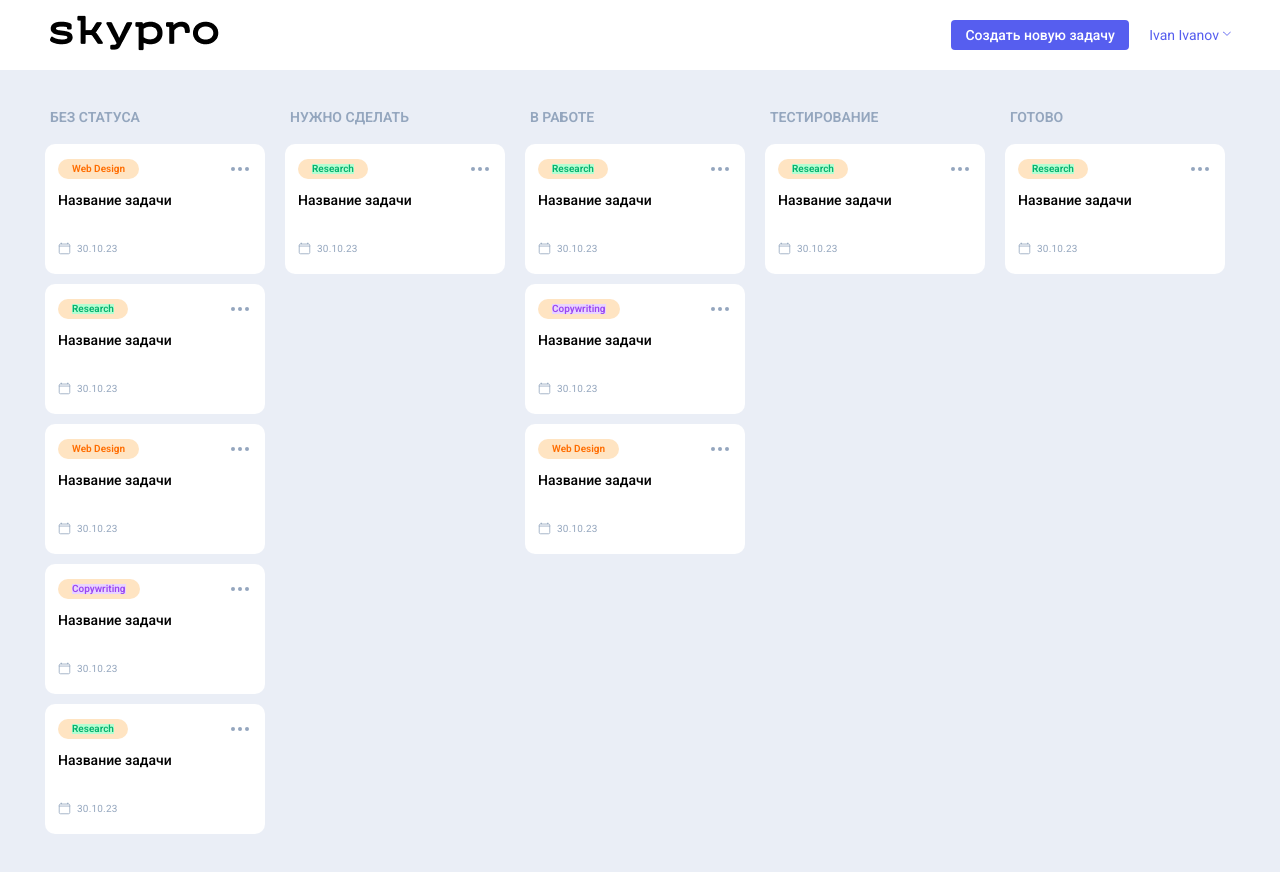
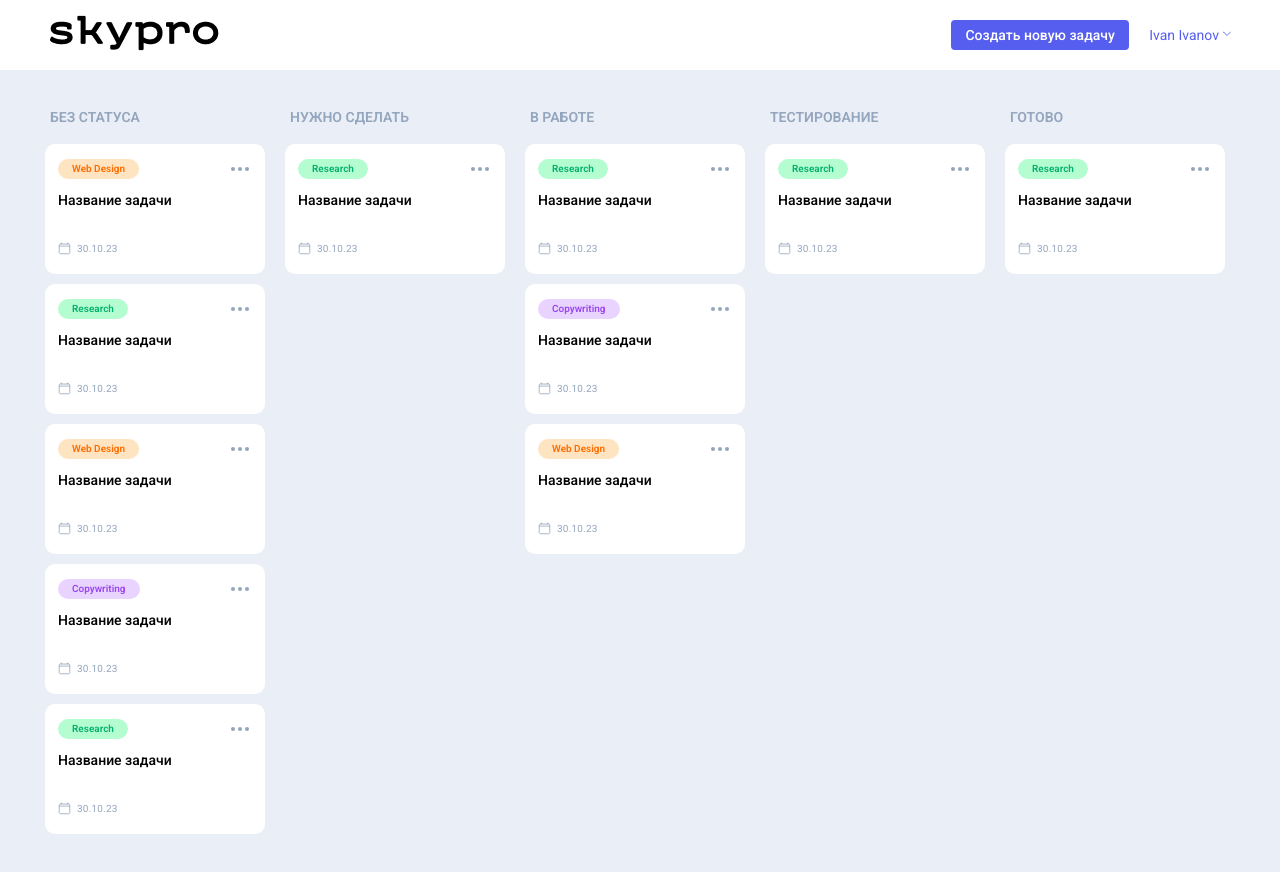
Before and after one commit to q965786x/skypro-kanban, a React (Vite) app: page / in a window 1280 px wide. Shown: the top 872 px of the page. Built offline with nearby package versions, Linux system fonts and the light colour scheme.

Commit message:
Внесла поправку в стили надписей задач на карточках

```diff
--- a/src/components/Card/Card.styled.js
+++ b/src/components/Card/Card.styled.js
@@ -62,7 +62,7 @@ export const SCardTheme = styled.div`
   height: 20px;
   padding: 5px 14px;
   border-radius: 18px;
-  background-color: ${(props) => {
+  /*background-color: ${(props) => {
     switch (props.$topic) {
       case "Web Design":
         return "#FFE4C2";
@@ -73,7 +73,7 @@ export const SCardTheme = styled.div`
       default:
         return "#FFE4C2";
     }
-  }};
+  }};*/
   color: ${(props) => {
     switch (props.$topic) {
       case "Web Design":
```
